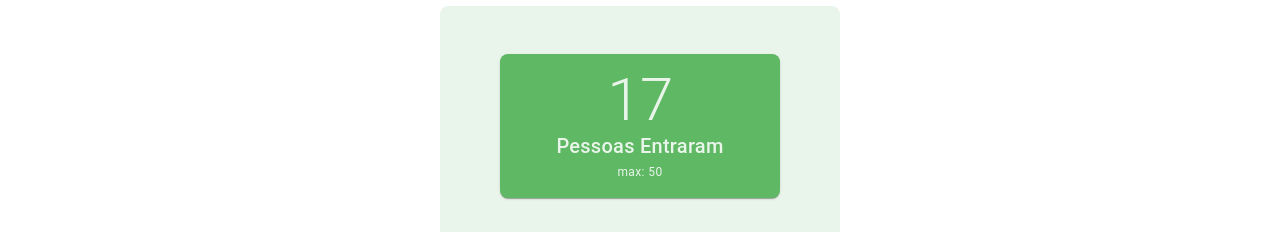
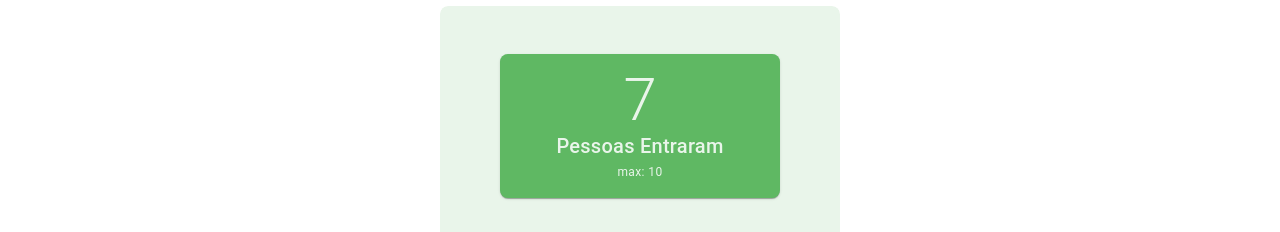
Before and after one commit to betogroo/nuxt-base, a Nuxt app: page /counter in a window 1280 px wide. Shown: the part 122-354 px from the top of the page. Built offline with nearby package versions, Linux system fonts and the light colour scheme.

Commit message:
feat(iptions api): create logic variables

```diff
--- a/app/pages/counter.vue
+++ b/app/pages/counter.vue
@@ -15,9 +15,9 @@
           max-width="280"
           rounded="lg"
         >
-          <h1 class="text-h2">17</h1>
+          <h1 class="text-h2">{{ displayNumber }}</h1>
           <h2 class="text-h6">Pessoas Entraram</h2>
-          <h4 class="text-caption">max: 50</h4>
+          <h4 class="text-caption">max: {{ maxEntry }}</h4>
         </v-card>
       </v-card-text>
       <v-card-actions class="justify-center mt-6">
@@ -39,3 +39,14 @@
     </v-card>
   </div>
 </template>
+
+<script lang="ts">
+  export default defineComponent({
+    data() {
+      return {
+        displayNumber: 7,
+        maxEntry: 10,
+      }
+    },
+  })
+</script>
```
